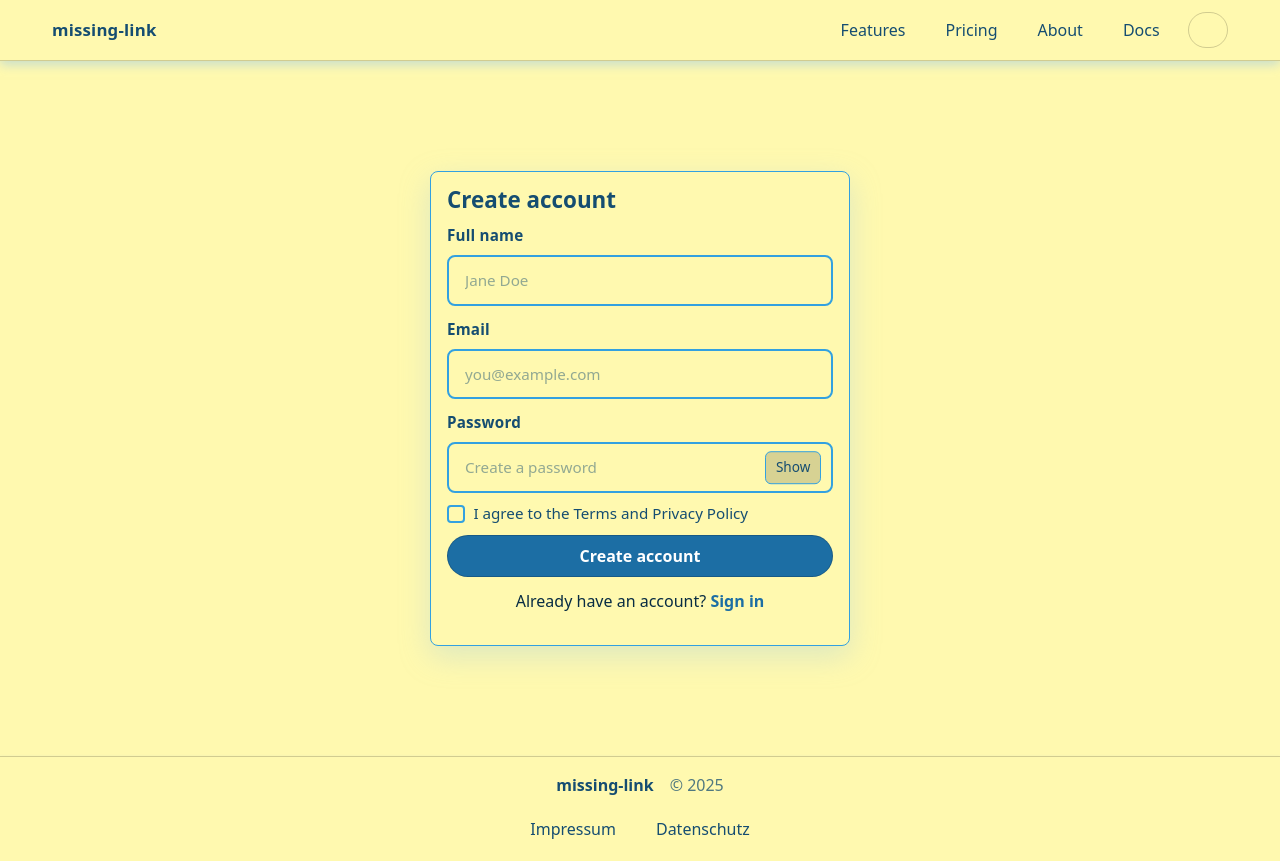
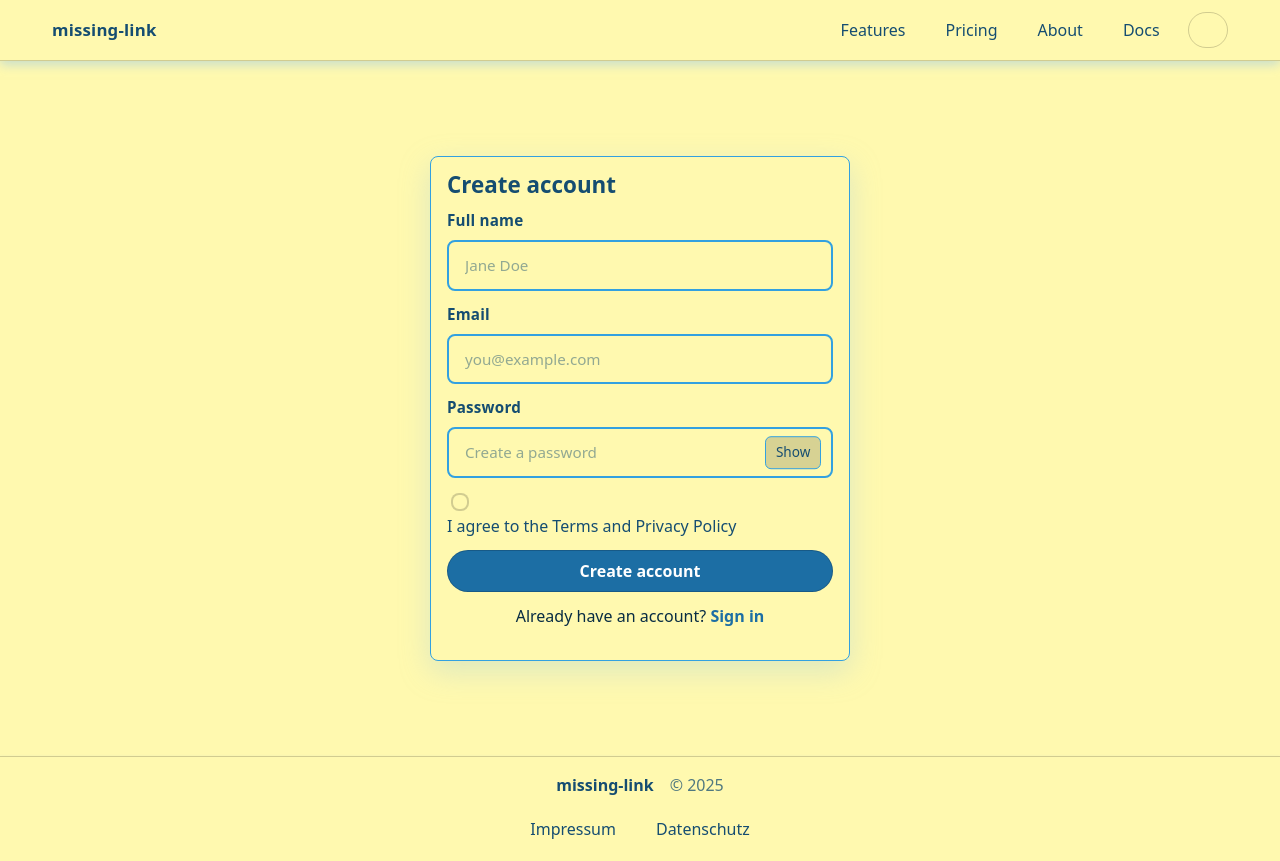
Before and after one commit to g0r1s3/missing-link-frontend, a React (Vite) app: page /register in a window 1280 px wide. Built offline with nearby package versions, Linux system fonts and the light colour scheme; no server answers.

Commit message:
fixed Tickbox according to Linter

```diff
--- a/src/components/Tickbox/Tickbox.css
+++ b/src/components/Tickbox/Tickbox.css
@@ -9,7 +9,7 @@
     user-select: none;
 }
 
-.tb--disabled {
+.tb-disabled {
     cursor: not-allowed;
     opacity: 0.6;
 }
@@ -17,34 +17,40 @@
 /* Visually styled checkbox */
 .tb-input {
     appearance: none;
-    background: transparent;
-    border: 2px solid var(--color-border);
-    border-radius: 4px;
+    background: var(--surface);
+    border-color: var(--border-color);
+    border-radius: var(--radius-sm);
+    border-style: solid;
+    border-width: 2px;
     display: grid;
     height: 1.15rem;
-    margin: 0;
+    /* margin entfernt: harte 0 ist laut Allowed-List nicht zulässig */
     outline: none;
     place-content: center;
     transition: border-color 120ms ease, background 120ms ease, box-shadow 120ms ease;
     width: 1.15rem;
 }
 
-.tb-input:hover:not(:disabled) {
-    background: color-mix(in oklab, var(--color-bg) 90%, black 10%);
-    border-color: var(--color-accent);
+/* Wichtig: Reihenfolge — disabled & focus vor hover */
+.tb-input:disabled {
+    opacity: 0.7;
 }
 
 .tb-input:focus-visible {
     border-color: var(--color-accent);
-    box-shadow:
-            0 0 0 3px color-mix(in oklab, var(--color-accent) 30%, transparent),
-            0 2px 8px 0 color-mix(in oklab, var(--shadow) 35%, transparent);
+    box-shadow: var(--focus-ring);
+}
+
+/* Hover-Zustand nur für aktivierbare Elemente */
+.tb-input:hover:not(:disabled) {
+    background: var(--surface);
+    border-color: var(--border-color-strong);
 }
 
 /* Check indicator */
 .tb-input::before {
     background: var(--color-accent);
-    border-radius: 2px;
+    border-radius: var(--radius-sm);
     content: '';
     height: 0.6rem;
     transform: scale(0);
@@ -56,20 +62,17 @@
     transform: scale(1);
 }
 
-.tb-input:disabled {
-    opacity: 0.7;
-}
-
-/* Decorative box overlay to enhance contrast on dark/light themes */
-.tb-box { height: 0; /* no extra space */
-    position: absolute; /* taken out of flow but we still keep spacing with input size */
+/* Deko-Box (behält das ursprüngliche Verhalten bei, ohne verbotene Werte) */
+.tb-box {
+    height: 0;           /* kein zusätzlicher Platz */
+    position: absolute;  /* aus dem Flow genommen */
     width: 0;
 }
 
 .tb-text {
     display: inline-flex;
     flex-direction: column;
-    gap: 0.15rem;
+    gap: var(--space-1);
 }
 
 .tb-label {
--- a/src/components/Tickbox/Tickbox.tsx
+++ b/src/components/Tickbox/Tickbox.tsx
@@ -16,10 +16,14 @@ export default function Tickbox({
                                   className,
                                   ...rest
                                 }: TickboxProps) {
-    const inputId = id || (typeof label === 'string' ? `tb-${label.replace(/\s+/g, '-').toLowerCase()}` : undefined)
+  const inputId =
+    id || (typeof label === 'string' ? `tb-${label.replace(/\s+/g, '-').toLowerCase()}` : undefined)
 
   return (
-        <label className={['tb-root', disabled ? 'tb--disabled' : '', className].filter(Boolean).join(' ')} htmlFor={inputId}>
+    <label
+      className={['tb', disabled ? 'tb-disabled' : '', className].filter(Boolean).join(' ')}
+      htmlFor={inputId}
+    >
       <input
         id={inputId}
         type="checkbox"
```
Lines whose indentation alone changed are shown as unchanged.
